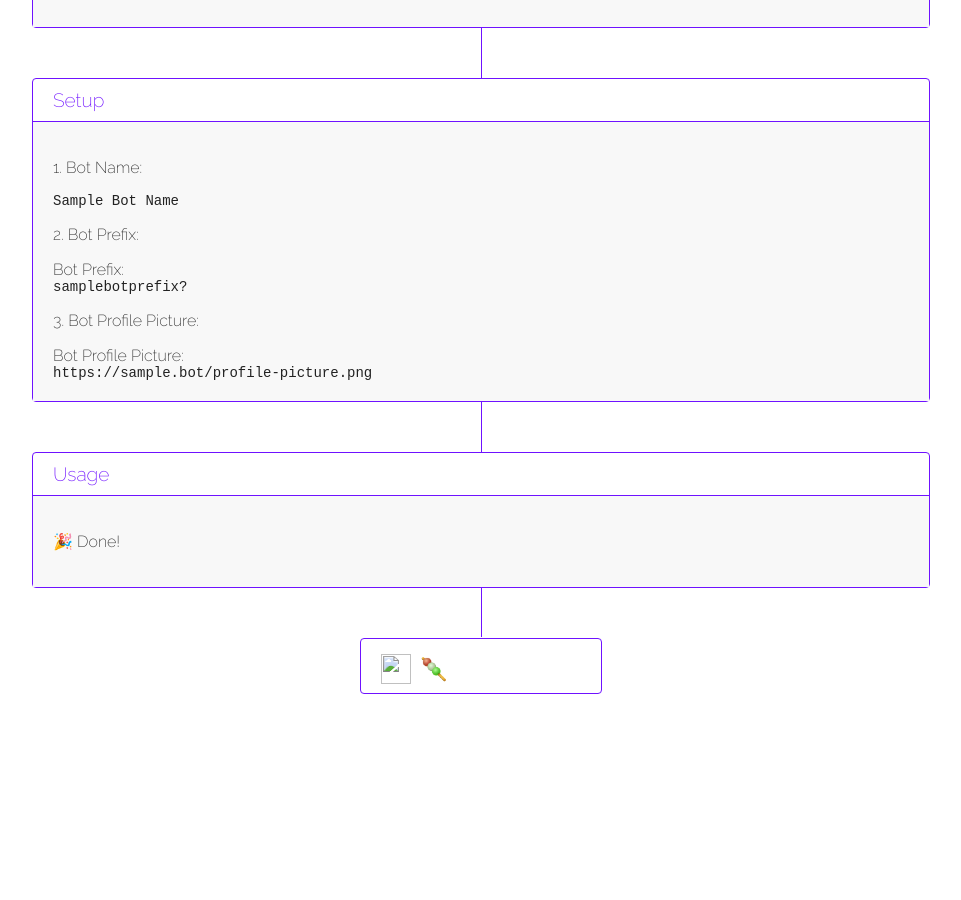
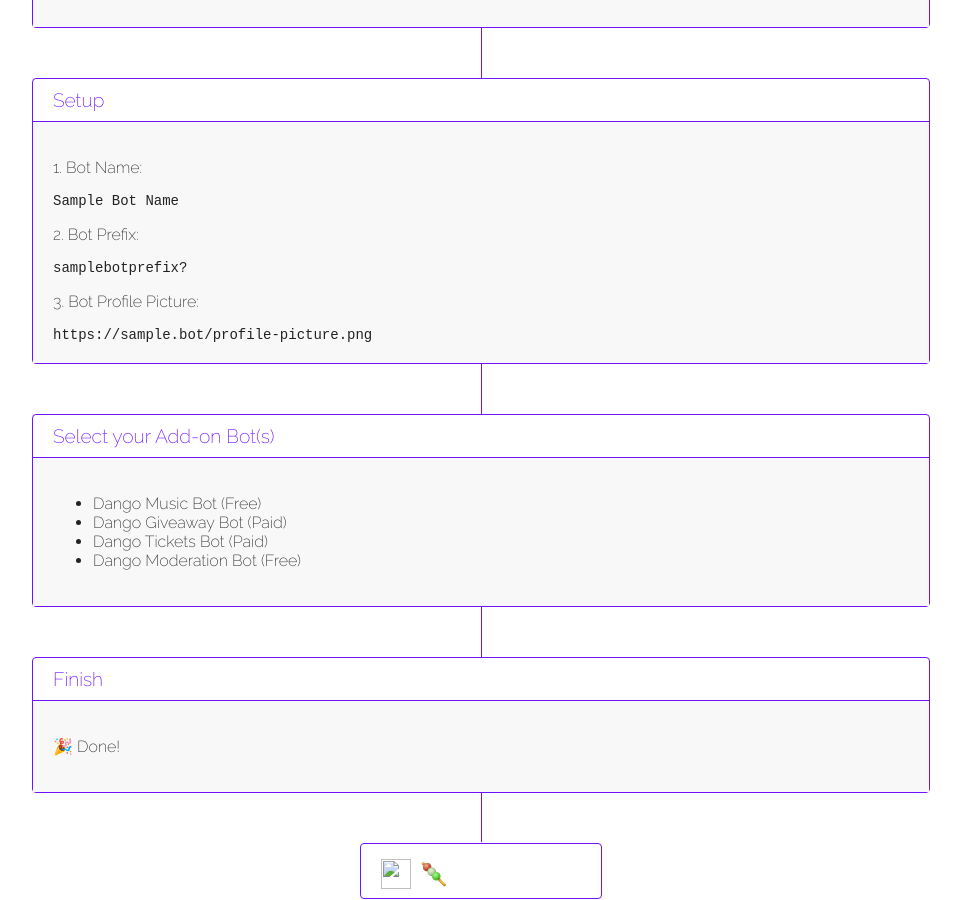
Before and after one commit to DangoWeb/Dango-Bots, a Jekyll site: the page built from index.md, in a window 1280 px wide and 900 px high, scrolled down 1199 px. Shown: the whole window, without its empty margins (159-1120 px from the left). Built offline with Jekyll 4.4.1, drawn with Linux system fonts in a browser that asks for light colours; before the commit the page ends 1893 px from its top, so only the background shows below that.

Commit message:
Finish Homepage

```diff
--- a/index.md
+++ b/index.md
@@ -107,14 +107,26 @@
           <p>1. Bot Name:</p>
           <pre><code>Sample Bot Name</code></pre>
           <p>2. Bot Prefix:</p>
-          Bot Prefix: <pre><code>samplebotprefix?</code></pre>
+          <pre><code>samplebotprefix?</code></pre>
           <p>3. Bot Profile Picture:</p>
-          Bot Profile Picture: <pre><code>https://sample.bot/profile-picture.png</code></pre>
+          <pre><code>https://sample.bot/profile-picture.png</code></pre>
         </div>
       </section>
 
       <section class="box">
-        <h2 class="box-title">Usage</h2>
+        <h2 class="box-title">Select your Add-on Bot(s)</h2>
+        <div class="box-content">
+          <ul>
+            <li>Dango Music Bot (Free)</li>
+            <li>Dango Giveaway Bot (Paid)</li>
+            <li>Dango Tickets Bot (Paid)</li>
+            <li>Dango Moderation Bot (Free)</li>
+          </ul>
+        </div>
+      </section>
+
+      <section class="box">
+        <h2 class="box-title">Finish</h2>
         <div class="box-content">
           <p>🎉 Done!</p>
         </div>
@@ -125,7 +137,7 @@
 <img src="https://dangoweb.ga/favicon.ico" style="height:30px" />&nbsp;
 <img src="../favicon.ico" style="height:30px" />
 </div>
-      </footer>
+      </footer><br /><br /><br />
     </main>
 
     <script>
```
